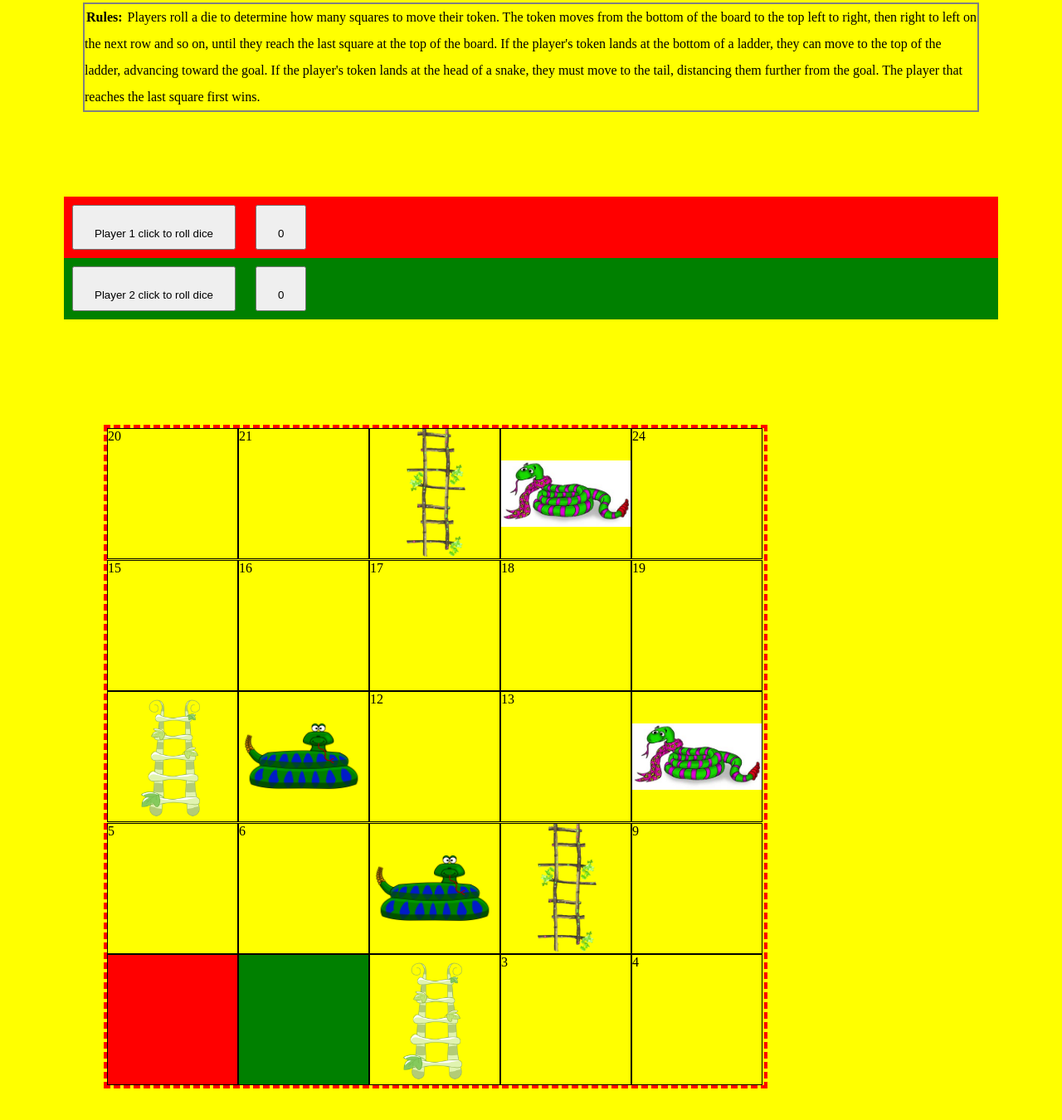
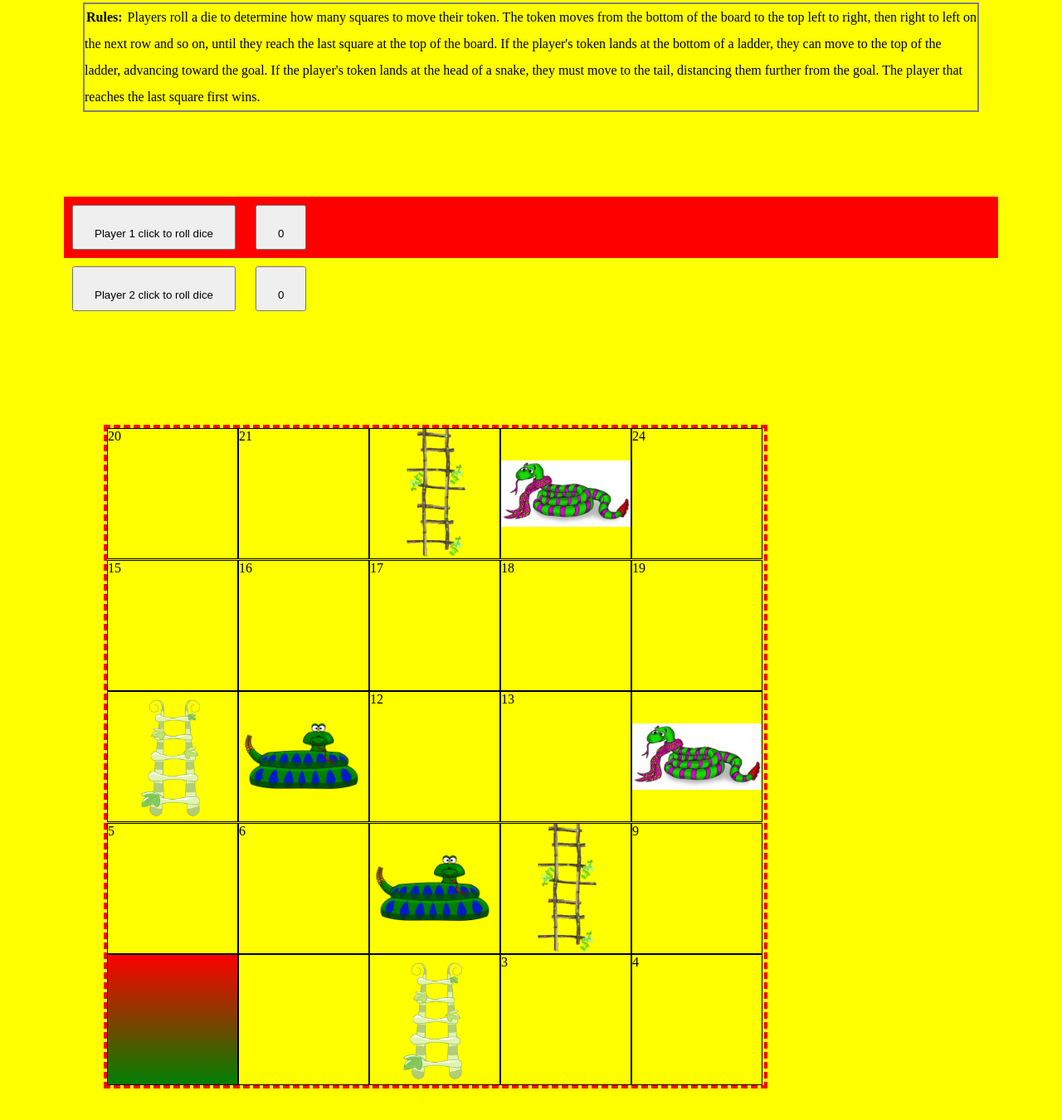
Before and after one commit to SumiSastri/wdi39-project-1, a plain HTML site: page index.html in a window 1280 px wide. Shown: the part 182-1532 px from the top of the page at 83% size. Drawn offline with nearby package versions, Linux system fonts and the light colour scheme.

Commit message:
snakes & ladders working model

```diff
--- a/css/style.css
+++ b/css/style.css
@@ -94,8 +94,12 @@ strong{
   background-color: red;
 }
 
-.playertwo {
+.playerTwo {
   background-color: green;
+}
+
+.playerTwo.player {
+  background: linear-gradient(red, green)
 }
 
 .snakehead1, .snakehead2 {
--- a/index.html
+++ b/index.html
@@ -32,7 +32,7 @@
             <button type="button" name="button"class="playerdice2">0</button>
           </div>
 
-          <div class="playertwo">
+          <div class="playertwoButton">
             <button type="button" name="button"class ="playertwodice1">Player 2 click to roll dice</button>
             <button type="button" name="button"class="playertwodice2">0</button>
           </div>
--- a/scripts/main.js
+++ b/scripts/main.js
@@ -7,27 +7,19 @@ $(() => {
   const gridNumbers = 24
   let playerOnePosition = 0
   let playerTwoPosition = 0
-  const $currentPlayerPosition = $('.currentPlayerPosition')
-  const $currentPlayerTwoPosition = $('.currentPlayerTwoPosition')
   const $playerDice1 = $('.playerdice1')
   const $playerDice2 = $('.playerdice2')
   const $playerTwoDice1 = $('.playertwodice1')
   const $playerTwoDice2 = $('.playertwodice2')
 
 
-  // function startPlay()
-  // const $playerIcon =$('.playerIcon') at zero
-  // const $computerIcon =$('.computericon') at zero
-  // both icons at zero (is this possible?)
-  // winner if icons greater or equal to 26
-
   //create grid in jquery append to html
   function createGameboard() {
     for (let i = 0; i <= gridNumbers; i++){
       if(i === 0) {
-        $gameGrid.append(`<div id="${i}" class="box player"></div>`)
+        $gameGrid.append(`<div id="${i}" class="box player playerTwo"></div>`)
       } else if(i === 1) {
-        $gameGrid.append(`<div id="${i}" class="box playertwo"></div>`)
+        $gameGrid.append(`<div id="${i}" class="box" data-id="1"></div>`)
       }else if(i === 14) {
         $gameGrid.append(`<div id="${i}" class="box snakehead1" data-id="14"></div>`)
       } else if(i === 23) {
@@ -59,7 +51,7 @@ $(() => {
   // connect dice to click and players
   $playerDice1.on('click', function() {
     const amountToMove = rollDice()
-    // console.log('this is rollDice', rollDice())
+    console.log('this is rollDice', rollDice())
     $playerDice2.html(amountToMove)
     const $currentPlayerPosition = $gameGrid.find('.player')
     console.log('player1 dice rolled', amountToMove)
@@ -97,8 +89,9 @@ $(() => {
     const amountToMove = rollDice()
     $playerTwoDice2.html(amountToMove)
     console.log('player2 dice rolled ', amountToMove)
-    const $currentPlayerTwoPosition = $gameGrid.find('.playertwo')
+    const $currentPlayerTwoPosition = $gameGrid.find('.playerTwo')
     playerTwoPosition = parseInt($currentPlayerTwoPosition[0].id)
+    // $currentPlayerTwoPosition.removeClass('playertwo')
     playerTwoPosition = amountToMove + playerTwoPosition
 
     if(playerTwoPosition === 14) {
@@ -117,22 +110,20 @@ $(() => {
     }
 
     if (playerTwoPosition === 10) {
-      console.log(`player2 cat ladderbottom2 = ${playerTwoPosition}`)
+      console.log(`player2 at ladderbottom2 = ${playerTwoPosition}`)
       playerTwoPosition = 22
     }
 
-    $currentPlayerTwoPosition.removeClass('playertwo')
-    $($grid).eq(playerTwoPosition).addClass('playertwo')
+    $currentPlayerTwoPosition.removeClass('playerTwo')
+    $($grid).eq(playerTwoPosition).addClass('playerTwo')
 
   })
 
-  // function declareWinner($currentPlayerPosition, $currentPlayerTwoPosition){
-  //   if ($currentPlayerPosition >= 26) {
-  //     alert('Player 1 wins, play again?')
-  //   } else ($currentPlayerTwoPosition >= 26)
-  //   alert('Player 2 wins, play again?')
+  // function declareWinner(winner, resetPlayerPosition){
+  //   if ($currentPlayerPosition || $currentPlayerTwoPosition >= 26) {
+  //     alert('Game over! Play again?')
+  //     let resetPlayerPosition = playerOnePosition && playerTwoPosition === 0
+  //   }
+  //   declareWinner(winner,)
   // }
-  //
-  // declareWinner()
-
 })
```
